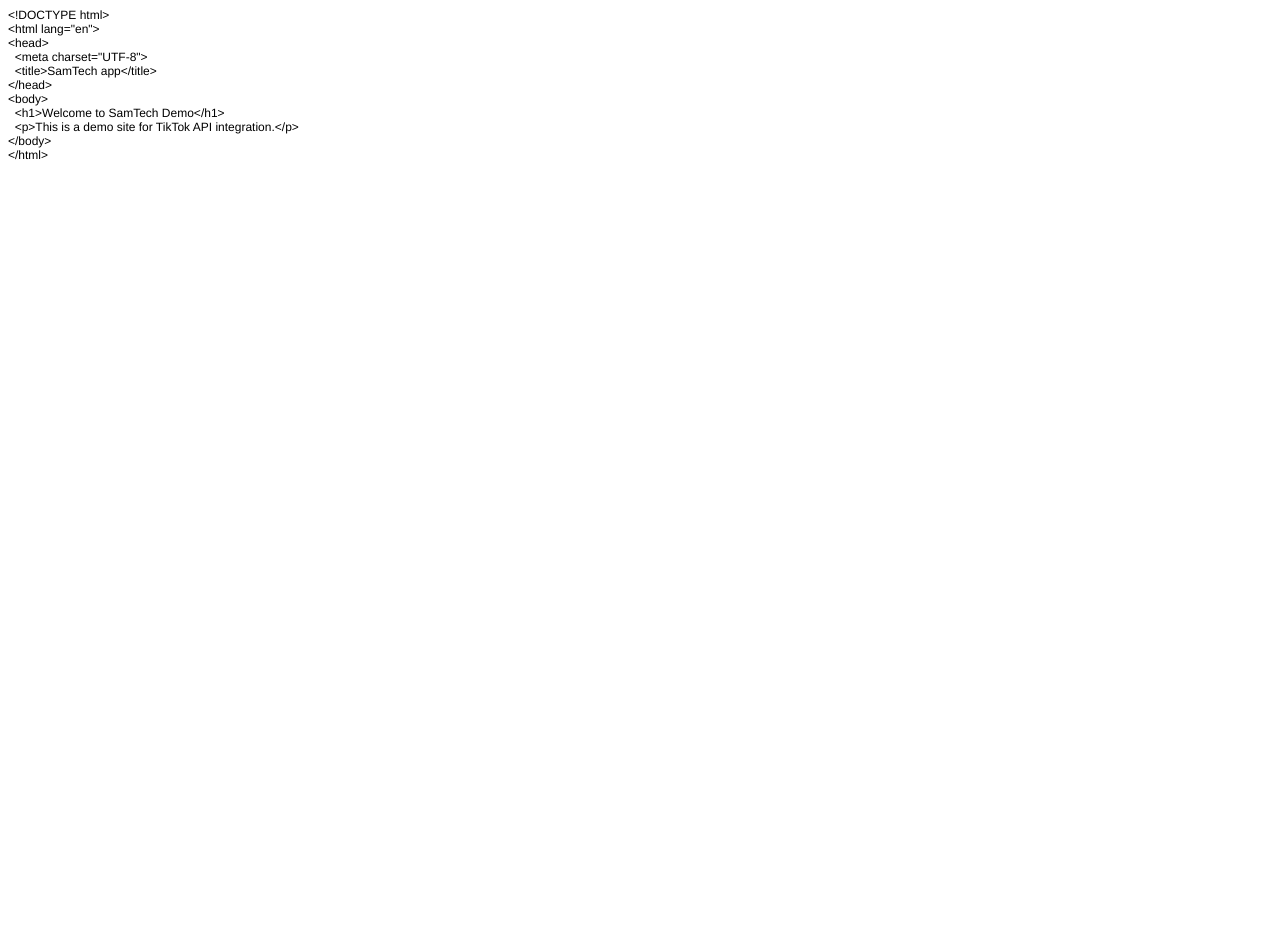
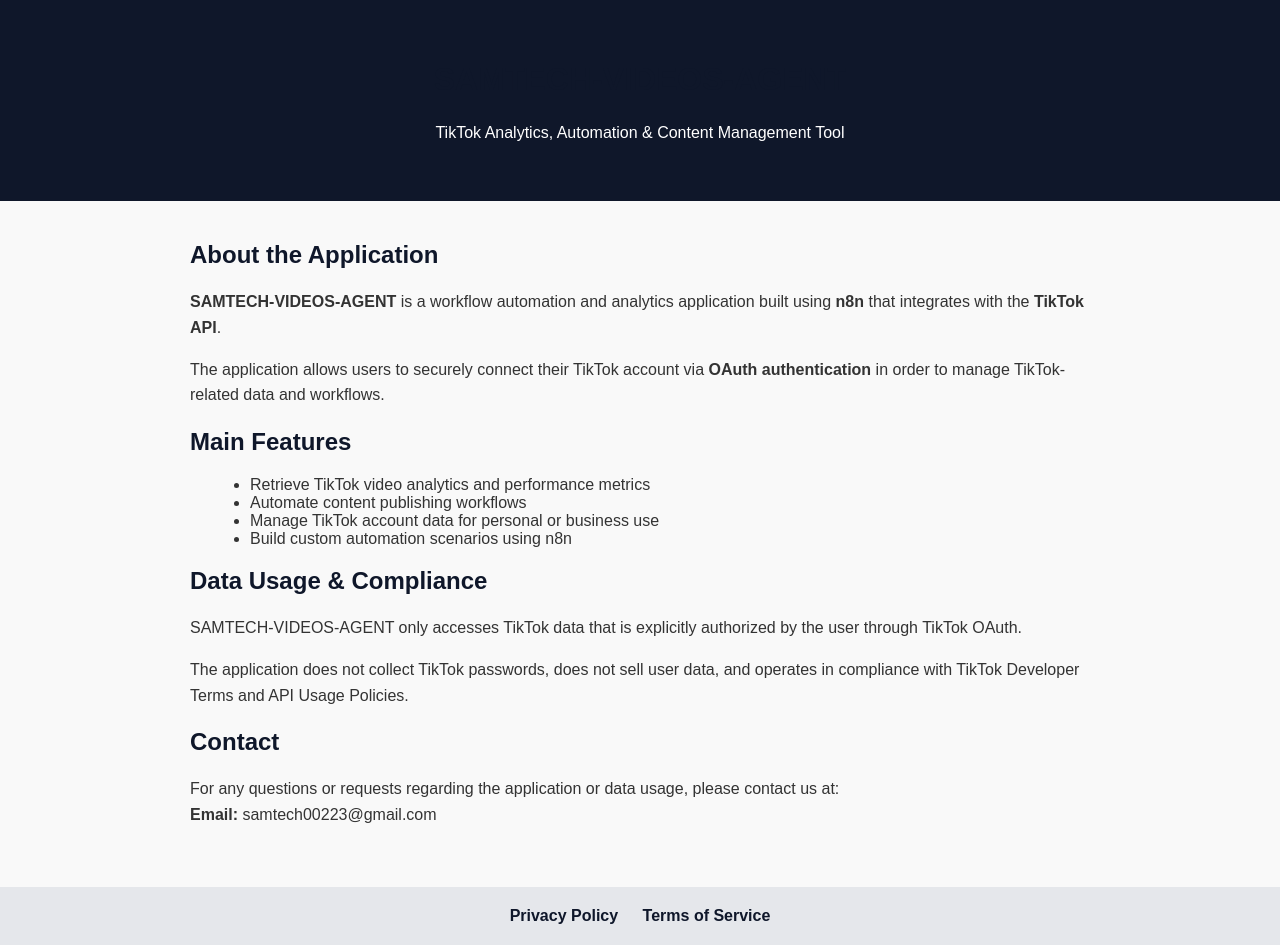
Before and after one commit to abdallahjid7-source/samtech00223, a plain HTML site: page index.html in a window 1280 px wide. Before the commit the page ends 800 px from the top, so only its background shows below. Drawn offline with Linux system fonts and the light colour scheme.

Commit message:
index.html

```diff
--- a/index.html
+++ b/index.html
@@ -1,26 +1,118 @@
-<!DOCTYPE html PUBLIC "-//W3C//DTD HTML 4.01//EN" "http://www.w3.org/TR/html4/strict.dtd">
-<html>
+<!DOCTYPE html>
+<html lang="en">
 <head>
-  <meta http-equiv="Content-Type" content="text/html; charset=utf-8">
-  <meta http-equiv="Content-Style-Type" content="text/css">
-  <title></title>
-  <meta name="Generator" content="Cocoa HTML Writer">
-  <meta name="CocoaVersion" content="2113.65">
-  <style type="text/css">
-    p.p1 {margin: 0.0px 0.0px 0.0px 0.0px; font: 12.0px Helvetica}
+  <meta charset="UTF-8" />
+  <meta name="viewport" content="width=device-width, initial-scale=1.0" />
+  <title>SAMTECH-VIDEOS-AGENT</title>
+
+  <meta name="description" content="SAMTECH-VIDEOS-AGENT is a TikTok automation, analytics, and content management tool built with n8n." />
+
+  <style>
+    body {
+      font-family: Arial, Helvetica, sans-serif;
+      background-color: #f9f9f9;
+      color: #333;
+      margin: 0;
+      padding: 0;
+    }
+
+    header {
+      background-color: #0f172a;
+      color: #ffffff;
+      padding: 40px 20px;
+      text-align: center;
+    }
+
+    main {
+      max-width: 900px;
+      margin: 40px auto;
+      padding: 0 20px;
+    }
+
+    h1, h2 {
+      color: #0f172a;
+    }
+
+    p {
+      line-height: 1.6;
+      margin-bottom: 16px;
+    }
+
+    ul {
+      margin-left: 20px;
+    }
+
+    footer {
+      background-color: #e5e7eb;
+      padding: 20px;
+      text-align: center;
+      margin-top: 60px;
+    }
+
+    footer a {
+      margin: 0 10px;
+      color: #0f172a;
+      text-decoration: none;
+      font-weight: bold;
+    }
+
+    footer a:hover {
+      text-decoration: underline;
+    }
   </style>
 </head>
+
 <body>
-<p class="p1">&lt;!DOCTYPE html&gt;</p>
-<p class="p1">&lt;html lang="en"&gt;</p>
-<p class="p1">&lt;head&gt;</p>
-<p class="p1"><span class="Apple-converted-space">  </span>&lt;meta charset="UTF-8"&gt;</p>
-<p class="p1"><span class="Apple-converted-space">  </span>&lt;title&gt;SamTech app&lt;/title&gt;</p>
-<p class="p1">&lt;/head&gt;</p>
-<p class="p1">&lt;body&gt;</p>
-<p class="p1"><span class="Apple-converted-space">  </span>&lt;h1&gt;Welcome to SamTech Demo&lt;/h1&gt;</p>
-<p class="p1"><span class="Apple-converted-space">  </span>&lt;p&gt;This is a demo site for TikTok API integration.&lt;/p&gt;</p>
-<p class="p1">&lt;/body&gt;</p>
-<p class="p1">&lt;/html&gt;</p>
+
+  <header>
+    <h1>SAMTECH-VIDEOS-AGENT</h1>
+    <p>TikTok Analytics, Automation & Content Management Tool</p>
+  </header>
+
+  <main>
+    <h2>About the Application</h2>
+    <p>
+      <strong>SAMTECH-VIDEOS-AGENT</strong> is a workflow automation and analytics application
+      built using <strong>n8n</strong> that integrates with the <strong>TikTok API</strong>.
+    </p>
+
+    <p>
+      The application allows users to securely connect their TikTok account via
+      <strong>OAuth authentication</strong> in order to manage TikTok-related data and workflows.
+    </p>
+
+    <h2>Main Features</h2>
+    <ul>
+      <li>Retrieve TikTok video analytics and performance metrics</li>
+      <li>Automate content publishing workflows</li>
+      <li>Manage TikTok account data for personal or business use</li>
+      <li>Build custom automation scenarios using n8n</li>
+    </ul>
+
+    <h2>Data Usage & Compliance</h2>
+    <p>
+      SAMTECH-VIDEOS-AGENT only accesses TikTok data that is explicitly authorized
+      by the user through TikTok OAuth.
+    </p>
+
+    <p>
+      The application does not collect TikTok passwords, does not sell user data,
+      and operates in compliance with TikTok Developer Terms and API Usage Policies.
+    </p>
+
+    <h2>Contact</h2>
+    <p>
+      For any questions or requests regarding the application or data usage,
+      please contact us at:
+      <br />
+      <strong>Email:</strong> samtech00223@gmail.com
+    </p>
+  </main>
+
+  <footer>
+    <a href="/privacy-policy">Privacy Policy</a>
+    <a href="/terms-of-service">Terms of Service</a>
+  </footer>
+
 </body>
 </html>
```
